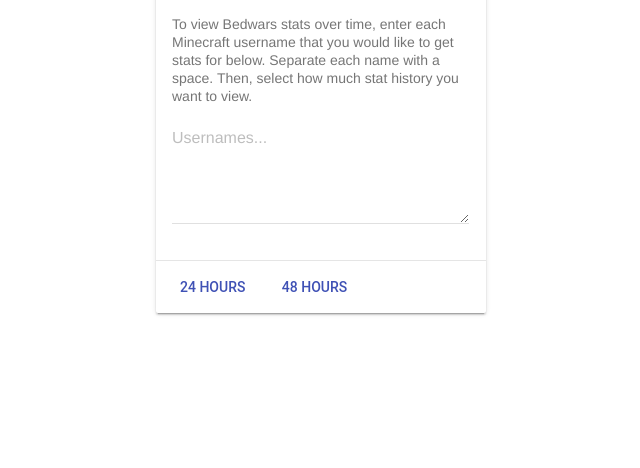
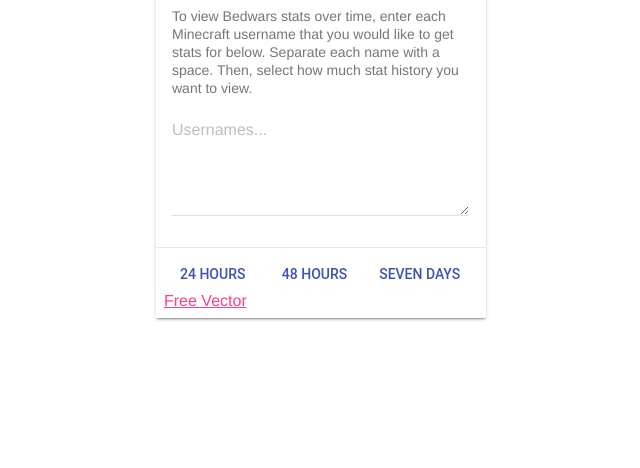
Before and after one commit to joshuaSmith2021/chamosbot-hosted, a Flask app: page / in a window 1280 px wide. Shown: the part 332-800 px from the top of the page, without its empty margins (319-959 px from the left). Run offline with Flask 2, Linux system fonts and the light colour scheme.

Commit message:
Add image attribution

```diff
--- a/templates/index.html
+++ b/templates/index.html
@@ -18,6 +18,7 @@
 
 .demo-card-wide.mdl-card {
   max-width: 512px;
+  max-height: 500px;
 }
 
 .demo-card-wide > .mdl-card__title {
@@ -50,7 +51,10 @@
       </a>
       <a class="mdl-button mdl-button--colored mdl-js-button mdl-js-ripple-effect stat-link" data-file="twodays">
         48 Hours
+      </a><a class="mdl-button mdl-button--colored mdl-js-button mdl-js-ripple-effect stat-link" data-file="thisweek">
+        Seven Days
       </a>
+      <a href="https://www.123freevectors.com/">Free Vector</a>
     </div>
     <div class="mdl-card__menu">
       <button class="mdl-button mdl-button--icon mdl-js-button mdl-js-ripple-effect">
```
